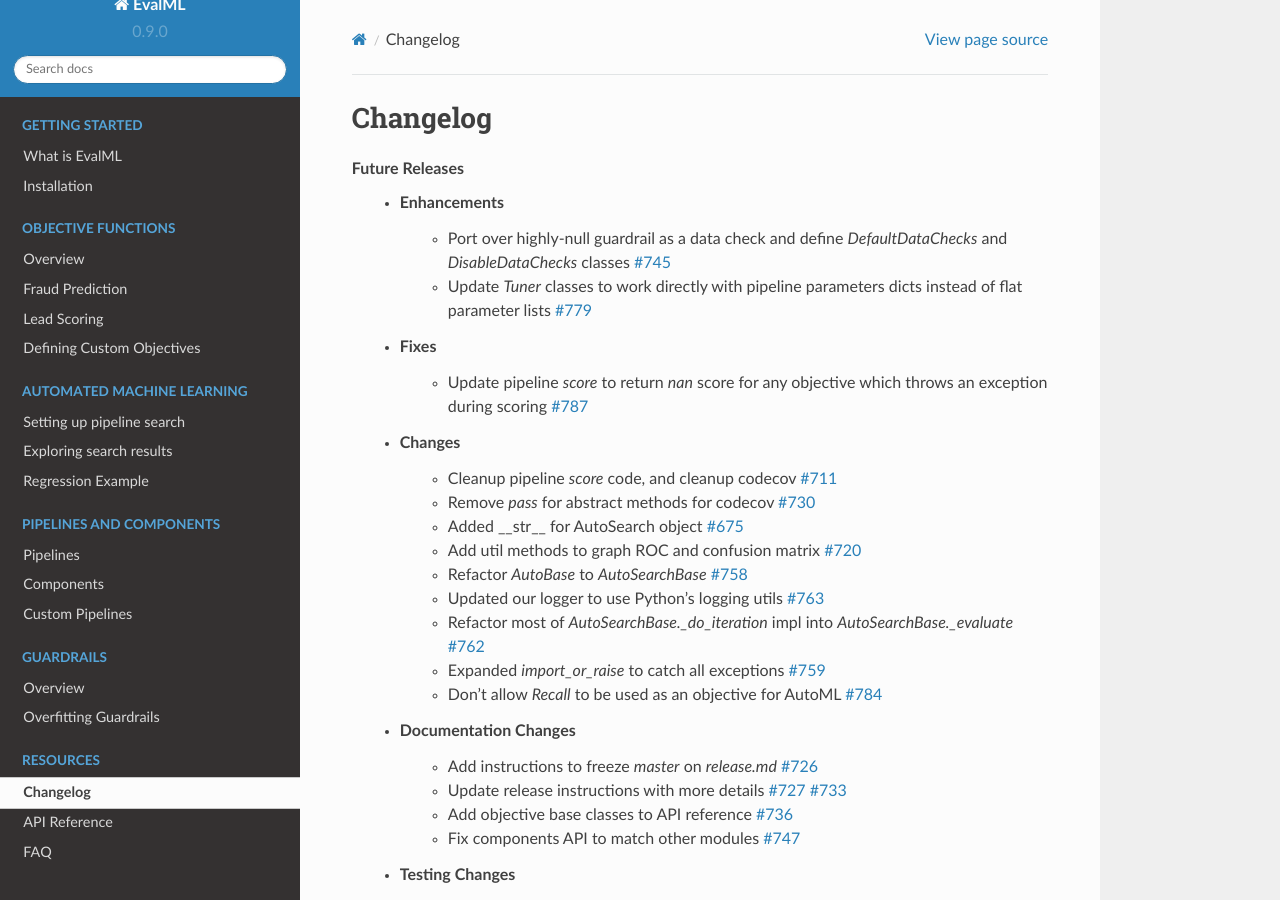
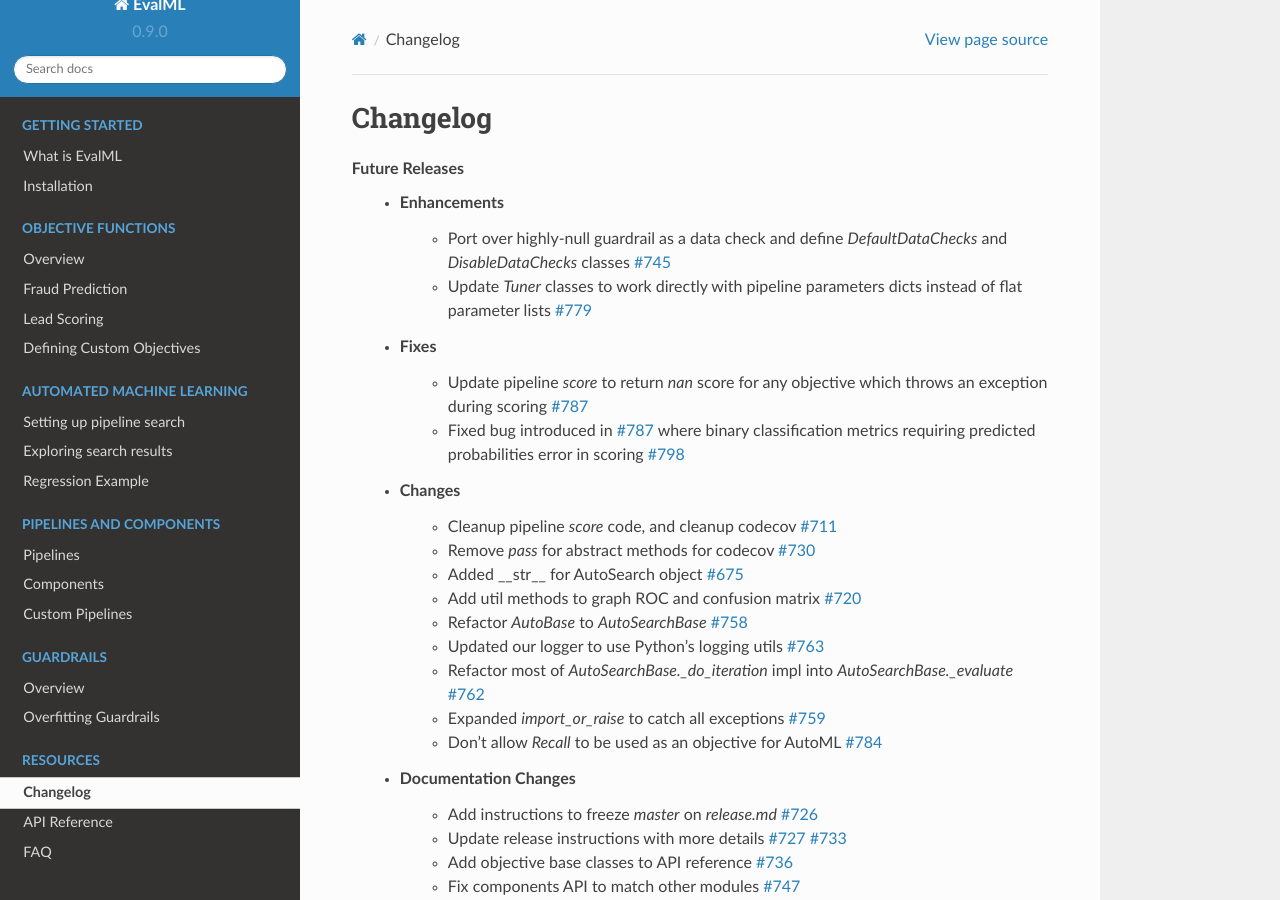
Before and after one commit to alteryx/evalml, a Sphinx documentation site: the page built from docs/source/changelog.rst, in a window 1280 px wide and 900 px high. Built offline with Sphinx 7.4.7 and the Read the Docs theme 2.0.0, drawn with Linux system fonts in a browser that asks for light colours; comment, search, counter and statistics services are not loaded.

Commit message:
Changelog

```diff
--- a/docs/source/changelog.rst
+++ b/docs/source/changelog.rst
@@ -8,6 +8,7 @@
         * Update `Tuner` classes to work directly with pipeline parameters dicts instead of flat parameter lists :pr:`779`
     * Fixes
         * Update pipeline `score` to return `nan` score for any objective which throws an exception during scoring :pr:`787`
+        * Fixed bug introduced in :pr:`787` where binary classification metrics requiring predicted probabilities error in scoring :pr:`798`
     * Changes
         * Cleanup pipeline `score` code, and cleanup codecov :pr:`711`
         * Remove `pass` for abstract methods for codecov :pr:`730`
```
